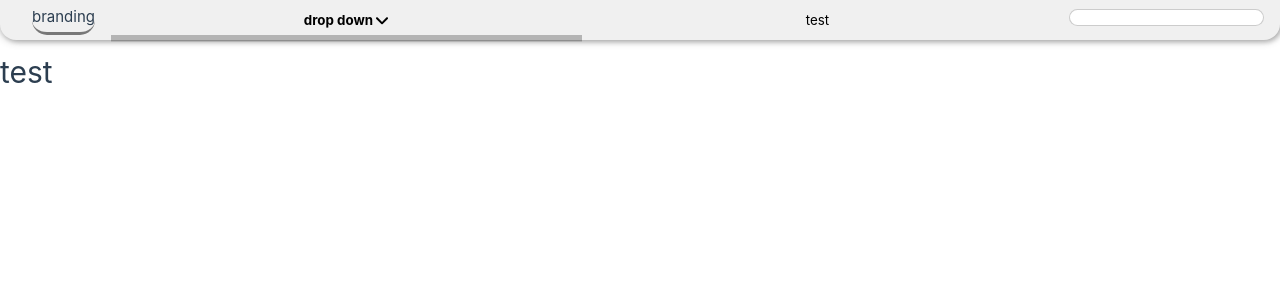
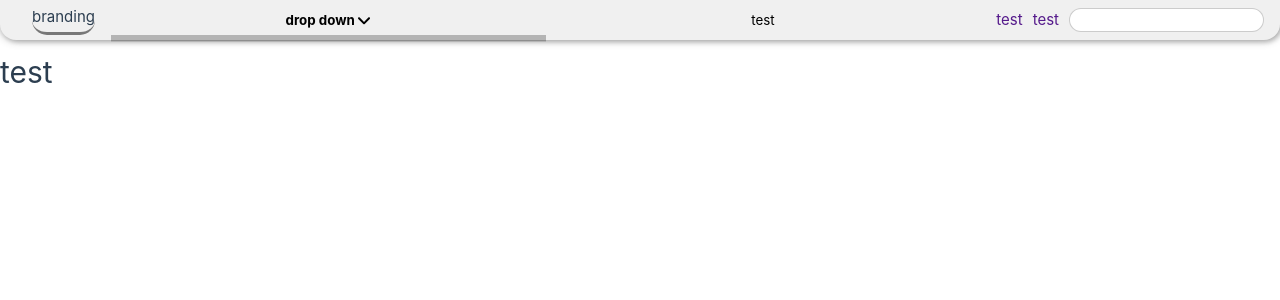
Before and after one commit to HHHMHA/trello-clone, a Vue app: page / in a window 1280 px wide. Shown: the top 300 px of the page. Built offline with nearby package versions, Linux system fonts and the light colour scheme.

Commit message:
feat(navbar): add nav links (#1)

```diff
--- a/src/assets/core-nav.css
+++ b/src/assets/core-nav.css
@@ -25,6 +25,18 @@
 
 .core-nav__trail {
     margin-left: auto;
+    display: flex;
+    justify-content: space-evenly;
+    align-items: center;
+    gap: 10px;
+}
+
+.core-nav__trail a {
+    text-decoration: none;
+}
+
+.core-nav__trail input {
+    height: 80%;
 }
 
 .main-contents {
--- a/src/core/layouts/CoreHeader.vue
+++ b/src/core/layouts/CoreHeader.vue
@@ -13,6 +13,8 @@
             <button class="core-nav__button">test</button>
         </div>
         <div class="core-nav__trail">
+            <a href="">test</a>
+            <a href="">test</a>
             <input type="search" name="" id="">
         </div>
     </nav>
```
